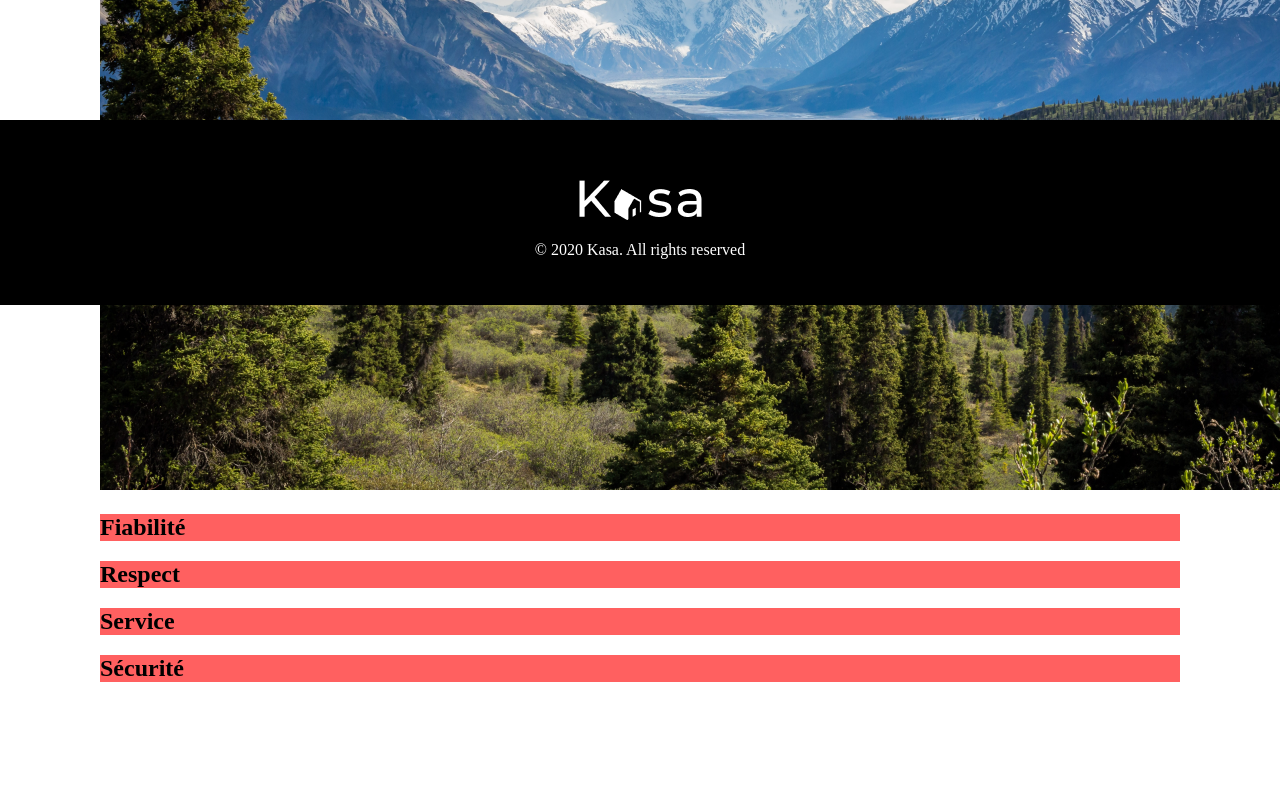
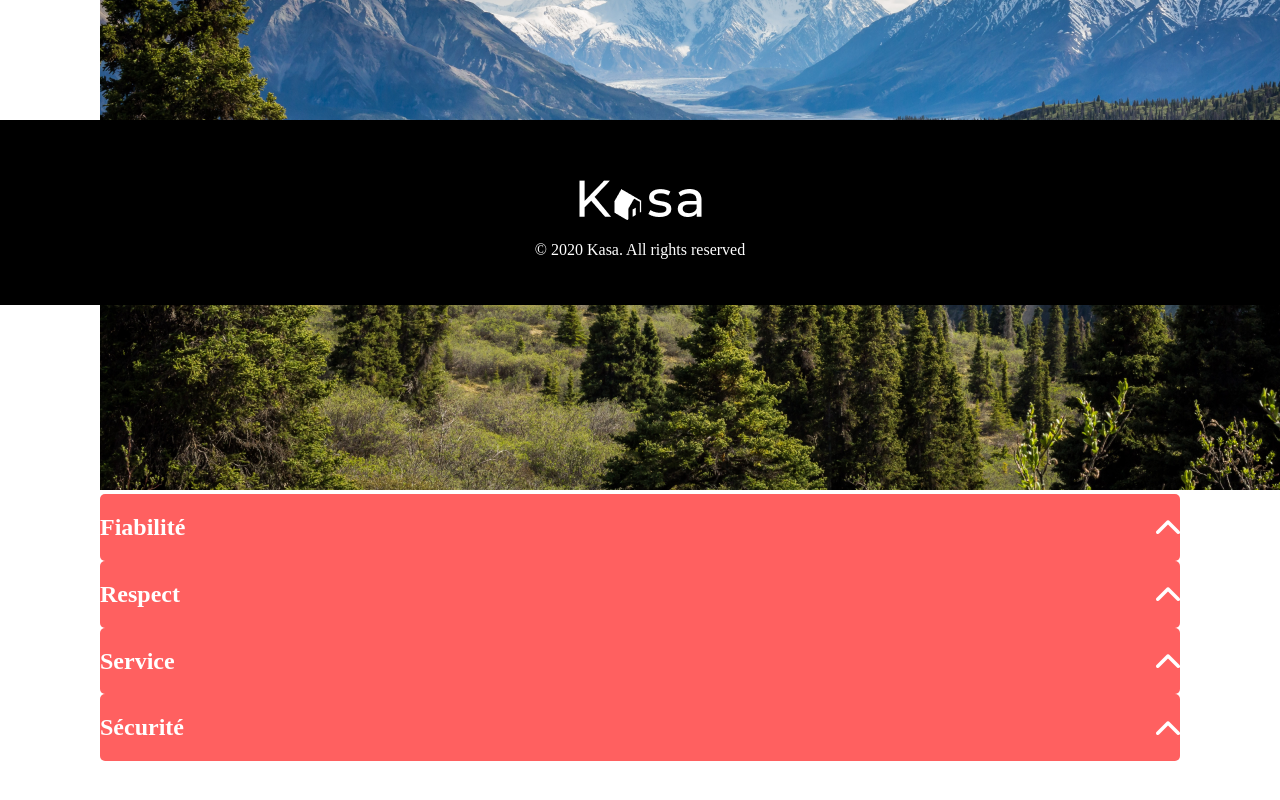
Before and after one commit to LancelotHayward/Kasa, a React (Create React App) app: page /about in a window 1280 px wide. Shown: the part 495-1295 px from the top of the page. Built offline with nearby package versions, Linux system fonts and the light colour scheme.

Commit message:
Worked on dropdown

```diff
--- a/src/components/Dropdown/Dropdown.jsx
+++ b/src/components/Dropdown/Dropdown.jsx
@@ -1,10 +1,24 @@
+import React, { useRef, useEffect } from 'react';
 import "./Dropdown.scss"
 
 function Dropdown({title, text}) {
+    const dropdown = useRef(null)
+    useEffect(() => {
+        dropdown.current.addEventListener('click', openDialog)
+    }, [])
+
+    // biome-ignore lint/correctness/noUnusedVariables: event is vital to functionality
+    const openDialog = (event) => {
+        document.getElementById(title).classList.toggle("open")
+    }
+
     return (
-        <article class="dropdown">
-            <h2>{title}</h2>
-            <p>{text}</p>
+        <article class="dropdown" ref={dropdown}>
+            <div>
+                <h2>{title}</h2>
+                <img src="dropdown-arrow.png" alt="Lire plus..."/>
+            </div>
+            <p id={title}>{text}</p>
         </article>
     )
 }
--- a/src/components/Dropdown/Dropdown.scss
+++ b/src/components/Dropdown/Dropdown.scss
@@ -1,6 +1,16 @@
 .dropdown {
     background-color: #FF6060;
-    p {
+    border-radius: 5px;
+    color: white;
+    div {
+        display: flex;
+        justify-content: space-between;
+
+        img {
+            align-self: center;
+        }
+    }
+    p:not(.open) {
         display: none;
     }
 }
--- a/src/pages/FicheLogement/FicheLogement.jsx
+++ b/src/pages/FicheLogement/FicheLogement.jsx
@@ -22,7 +22,7 @@ function FicheLogement() {
                 </div>
             </section>
             <section>
-                <Dropdown title="Description" text="Boop"/>
+                <Dropdown title="Description" text="Vous serez à 50m du canal Saint-martin où vous pourrez pique-niquer l'été et à côté de nombreux bars et restaurants. Au cœur de Paris avec 5 lignes de métro et de nombreux bus. Logement parfait pour les voyageurs en solo et les voyageurs d'affaires. Vous êtes à1 station de la gare de l'est (7 minutes à pied). "/>
                 <Dropdown title="Équipements" text="Secret"/>
             </section>
         </main>
```
Also changed, not shown: public/dropdown-arrow.png (added).
